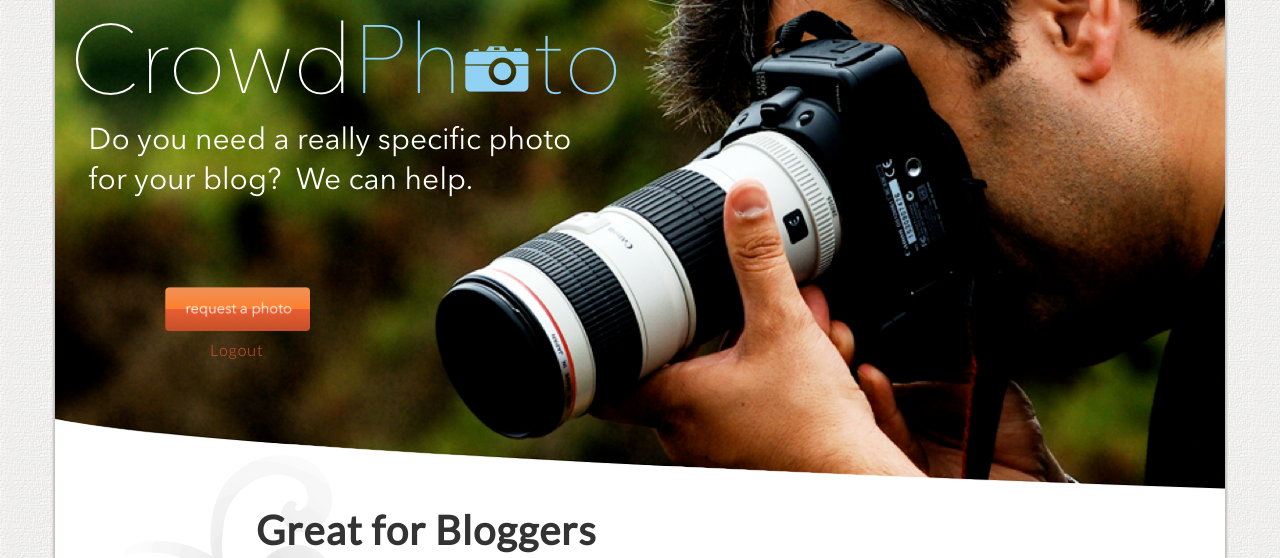
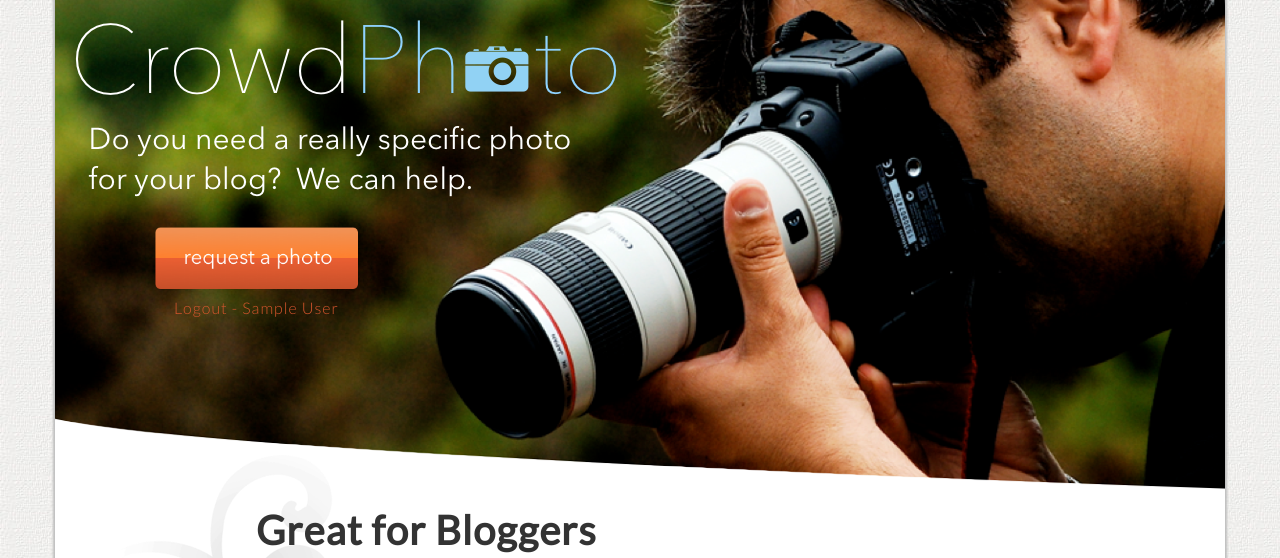
Before and after one commit to buddylindsey/photo-blogger, a Django app: page / in a window 1280 px wide. Shown: the top 558 px of the page. Run offline with Django 3.2, Linux system fonts and the light colour scheme; the visitor is signed in with stand-in values (Sample User, id 1); parts of the project's set-up code (start-up, migrations or seed data) failed here and were passed over; some libraries are stand-ins or nearby versions.

Commit message:
Created logout button

```diff
--- a/accounts/urls.py
+++ b/accounts/urls.py
@@ -7,5 +7,7 @@ urlpatterns = patterns('',
     url(r'', include('social_auth.urls')),
     url(r'^index/$', TemplateView.as_view(template_name="accounts/index.html"), name="account_index"),
     url(r'^login/$', redirect_to, { 'url': '/accounts/login/facebook' }),
-    url(r'^logout/$', auth_logout, name='logout'),
+    url(r'^logout/$', 'django.contrib.auth.views.logout',
+                          {'next_page': '/'}),
+    url(r'^$', redirect_to, { 'url': '/' }),
 )
--- a/static/css/style.css
+++ b/static/css/style.css
@@ -75,30 +75,31 @@ p.step {
 	line-height: 2em;
 }
 
-.facebooklogin.login {
-	display: block;
-	margin-top: 90px;
-	margin-left: 110px;
+.facebooklogin {
+	margin-top: 30px;
+	margin-left: 100px;
 }
 
-.facebooklogin.request {
-	display: block;
-	margin-top: 90px;
-	margin-left: 110px;
+.facebooklogin div {
+	text-align: center;
+	float: left;
 }
 
-img.facebooklogin.request {
-	width: 145px;
+.facebooklogin .request_image {
+	width: 203px;
 }
 
-p.facebooklogin {
-	margin-left: 155px;
-	margin-top: 9px;
+.facebooklogin img.login_image {
+	margin-top: 90px;
+	display: block;
 }
 
-p.facebooklogin a {
+.facebooklogin p a {
+	margin-top: 9px;
+	display: block;
 	color: #d7562d;
 	font-size: 16px;
+	text-align: center;
 }
 
 .quotation2 {
--- a/templates/base.html
+++ b/templates/base.html
@@ -39,12 +39,16 @@
     <div id="headerslideshow">
          <div id="background">
             <img src="{{STATIC_URL}}img/logo.png" id="logo" />
+            <div class="facebooklogin">
             {% if user.is_authenticated %}
-            <img src="{{STATIC_URL}}img/requestphotobutton.png" class="facebooklogin request" />
-            <p class="facebooklogin"><a href="/accounts/logout">Logout</a></p>
+            <div>
+              <img src="{{STATIC_URL}}img/requestphotobutton.png" class="request_image" />
+              <p><a href="/accounts/logout">Logout - {{user.get_full_name}}</a></p>
+            </div>
             {% else %}
-            <a href="/accounts/login/"><img src="{{STATIC_URL}}img/facebooklogin.png" class="facebooklogin login" /></a>
+            <a href="/accounts/login/"><img src="{{STATIC_URL}}img/facebooklogin.png" class="login_image" /></a>
             {% endif %}
+            </div>
          </div>
      </div>
     {% block content %}
```
